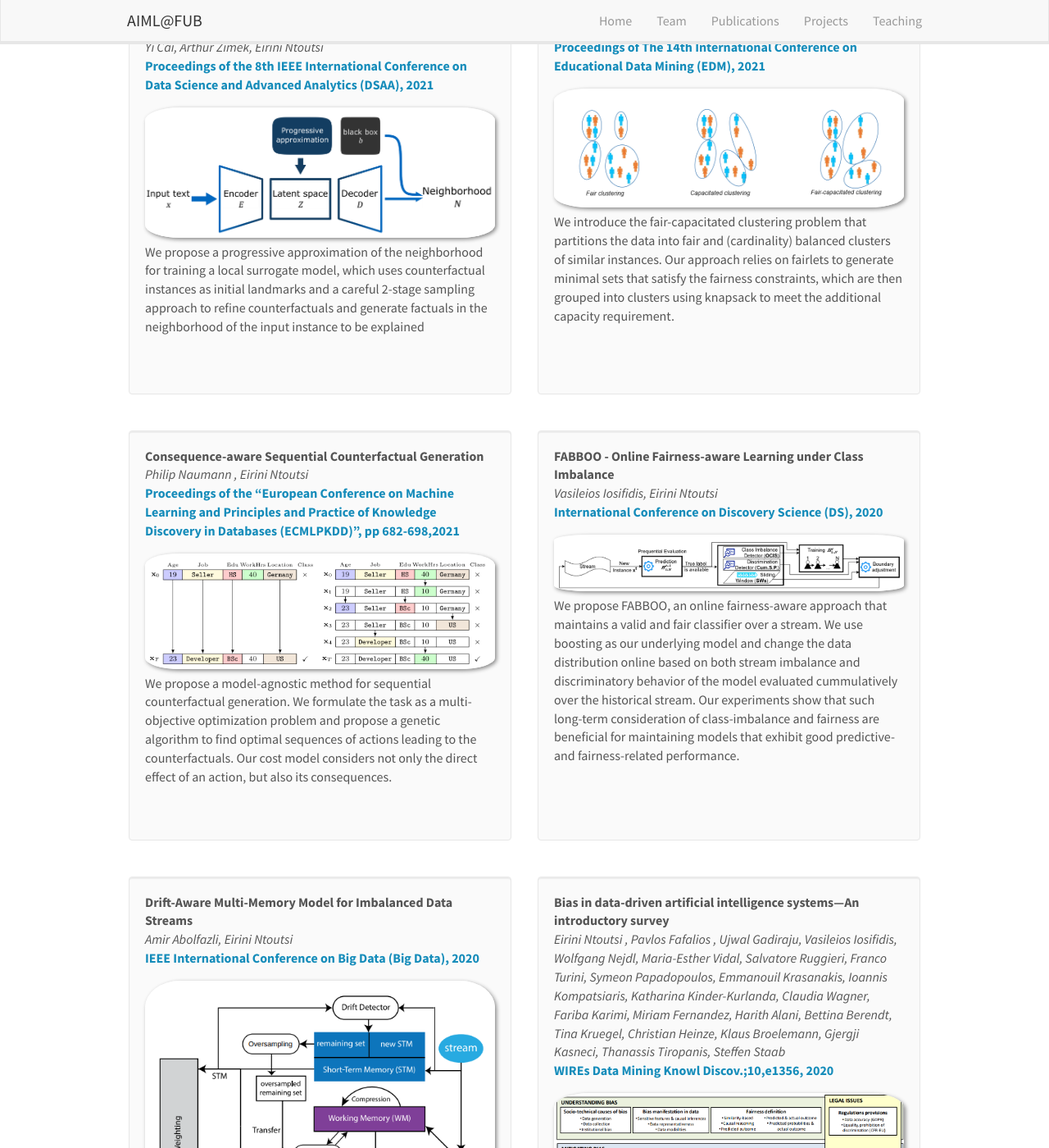
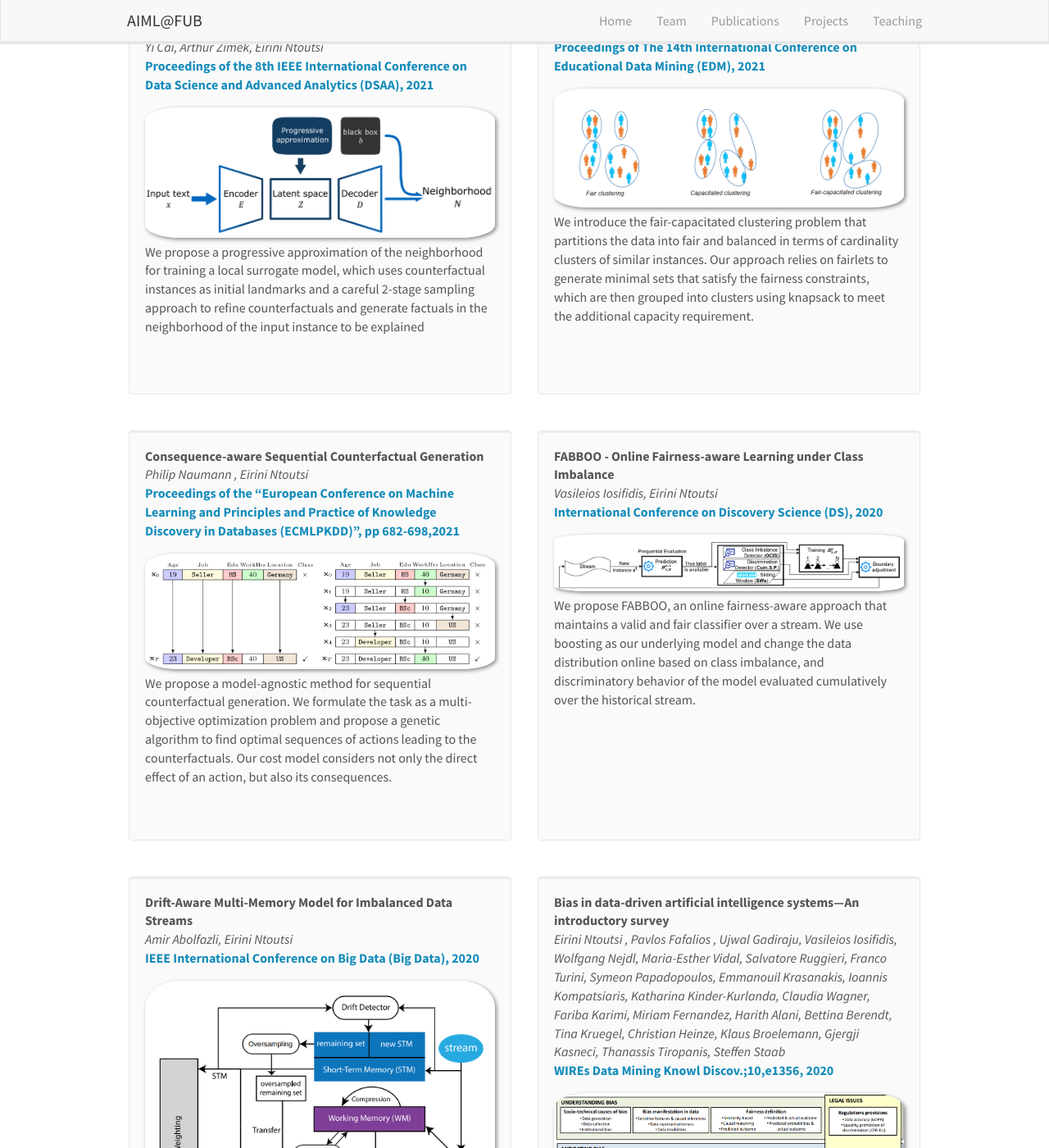
Before and after one commit to AIML-research/AIML-research.github.io, a Jekyll site: the page built from _pages/publications.md, in a window 1280 px wide and 1400 px high, scrolled down 764 px. Shown: the whole window at 82% size. Built offline with Jekyll 4.4.1, drawn with Linux system fonts in a browser that asks for light colours; nearby versions of some CDN libraries.

Commit message:
Update publist.yml

```diff
--- a/_data/publist.yml
+++ b/_data/publist.yml
@@ -73,7 +73,7 @@
 
 - title: "Fair-Capacitated Clustering"
   image: Taifair2021.png
-  description: We introduce the fair-capacitated clustering problem that partitions the data into fair and (cardinality) balanced clusters of similar instances.  Our approach relies on fairlets to generate minimal sets that satisfy the fairness constraints, which are then grouped into clusters using knapsack to meet the additional capacity requirement.
+  description: We introduce the fair-capacitated clustering problem that partitions the data into fair and balanced in terms of cardinality clusters of similar instances.  Our approach relies on fairlets to generate minimal sets that satisfy the fairness constraints, which are then grouped into clusters using knapsack to meet the additional capacity requirement.
   authors: Tai Le Quy, Arjun Roy, Gunnar Friege, Eirini Ntoutsi
   link:
     url: https://educationaldatamining.org/EDM2021/virtual/static/pdf/EDM21_paper_184.pdf
@@ -157,7 +157,7 @@
 
 - title: "FABBOO - Online Fairness-aware Learning under Class Imbalance"
   image: Vasilis2020.png
-  description: We propose FABBOO, an online fairness-aware approach that maintains a valid and fair classifier over a stream. We use boosting as our underlying model and change the data distribution online based on both stream imbalance and discriminatory behavior of the model evaluated cummulatively over the historical stream. Our experiments show that such long-term consideration of class-imbalance and fairness are beneficial for maintaining models that exhibit good predictive- and fairness-related performance.
+  description: We propose FABBOO, an online fairness-aware approach that maintains a valid and fair classifier over a stream. We use boosting as our underlying model and change the data distribution online based on class imbalance, and discriminatory behavior of the model evaluated cumulatively over the historical stream.
   authors: Vasileios Iosifidis, Eirini Ntoutsi
   link:
     url: https://link.springer.com/chapter/10.1007/978-3-030-61527-7_11
```
